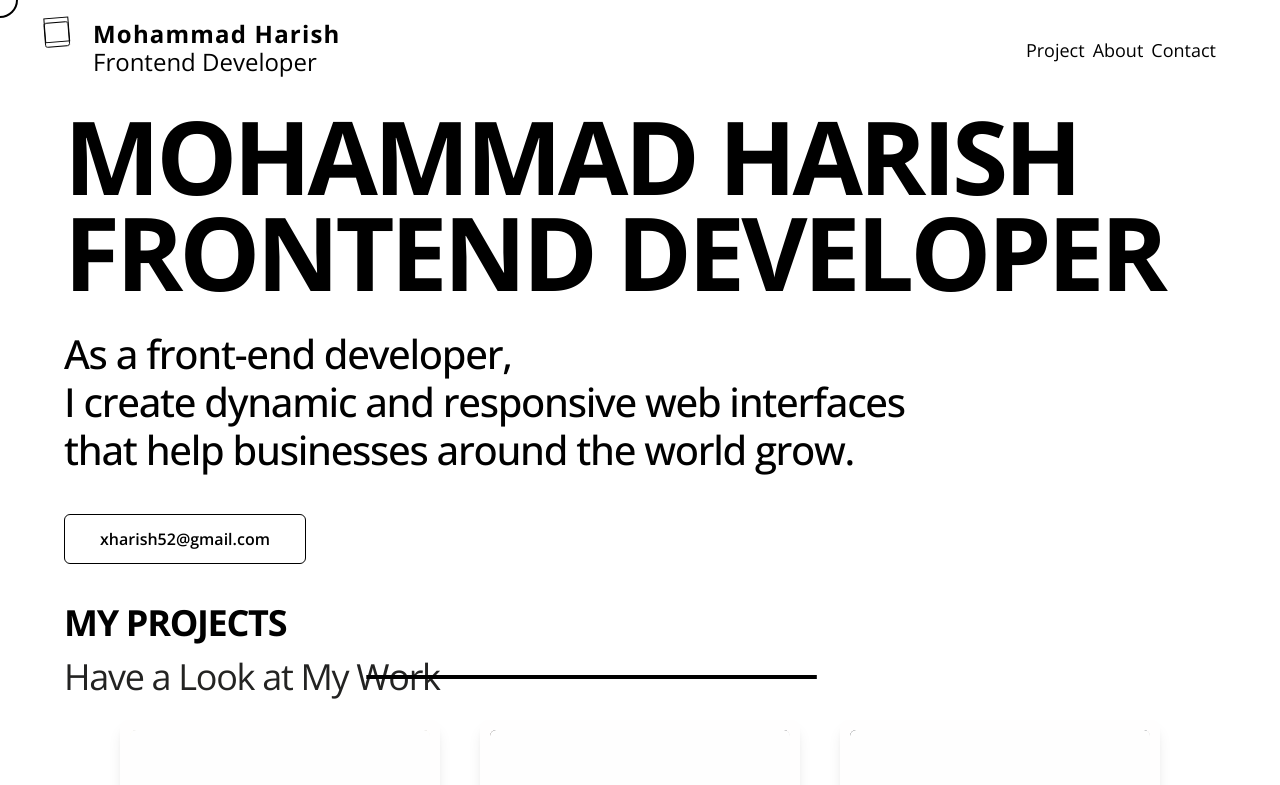
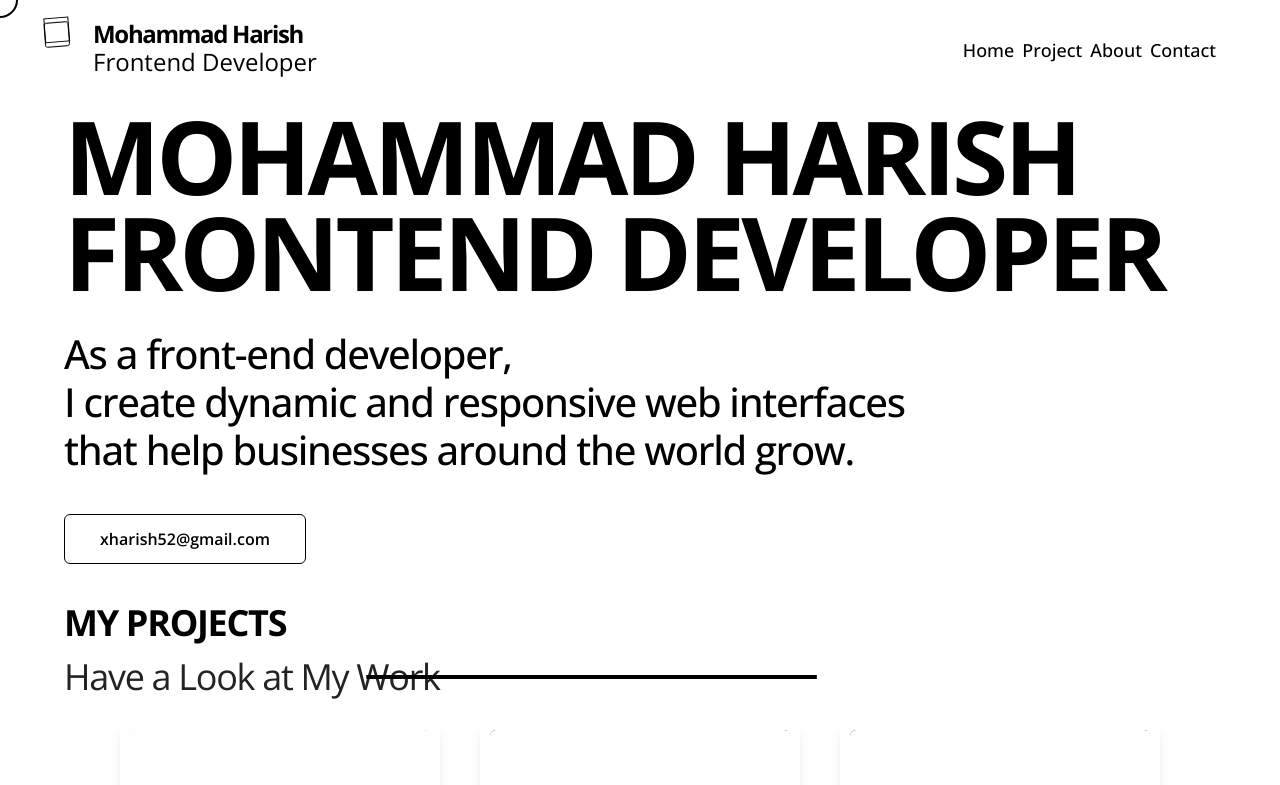
Before and after one commit to MohammadHarish52/harish-portfolio, a React (Vite) app: page / in a window 1280 px wide. Shown: the top 785 px of the page. Built offline with nearby package versions, Linux system fonts and the light colour scheme.

Commit message:
footer links

```diff
--- a/src/components/Logo.jsx
+++ b/src/components/Logo.jsx
@@ -38,7 +38,7 @@ const Logo = () => {
           <div className="circle circleup flex justify-center items-center"></div>
         </div>
         <div className="Details hidden flex-col items-start sm:flex">
-          <h1 className="text-2xl leading-none tracking-wider   font-bold">
+          <h1 className="text-2xl leading-none tracking-[-1.3px]   font-bold">
             Mohammad Harish
           </h1>
           <h2 className="text-2xl font-thin ">Frontend Developer</h2>
--- a/src/components/Navbar.jsx
+++ b/src/components/Navbar.jsx
@@ -5,7 +5,8 @@ const Navbar = () => {
   return (
     <div className="px-2 py-2 sm:px-16 sm:py-2 flex flex-row justify-between items-center text-[18px] h-[100px]">
       <Logo />
-      <div className="flex flex-row gap-2 ">
+      <div className="flex flex-row gap-2  font-[500]">
+        <Link to="/">Home</Link>
         <Link to="/projects">Project</Link>
         <Link to="/about">About</Link>
         <Link to="/contacts">Contact</Link>
--- a/src/components/contact/Footer.jsx
+++ b/src/components/contact/Footer.jsx
@@ -1,8 +1,11 @@
-import React from "react";
 import Tagline from "../Tagline";
 import { GoArrowUp } from "react-icons/go";
 
 const Footer = () => {
+  const scrollToTop = () => {
+    window.scrollTo({ top: 0, behavior: "smooth" });
+  };
+
   return (
     <div className="flex flex-col px-2 py-2 sm:px-16 sm:py-2   ">
       <div className="flex flex-col items-start justify-start leading-0 sm:leading-[96px] ">
@@ -15,7 +18,10 @@ const Footer = () => {
           <a href="https://github.com/MohammadHarish52">Github</a>
           <a href="https://x.com/Mohamma59305726">Twitter</a>
         </div>
-        <div className="back_to_top flex justify-center items-center cursor-pointer">
+        <div
+          className="back_to_top flex justify-center items-center cursor-pointer"
+          onClick={scrollToTop}
+        >
           <h1>Back To Top</h1>
           <GoArrowUp />
         </div>
```
